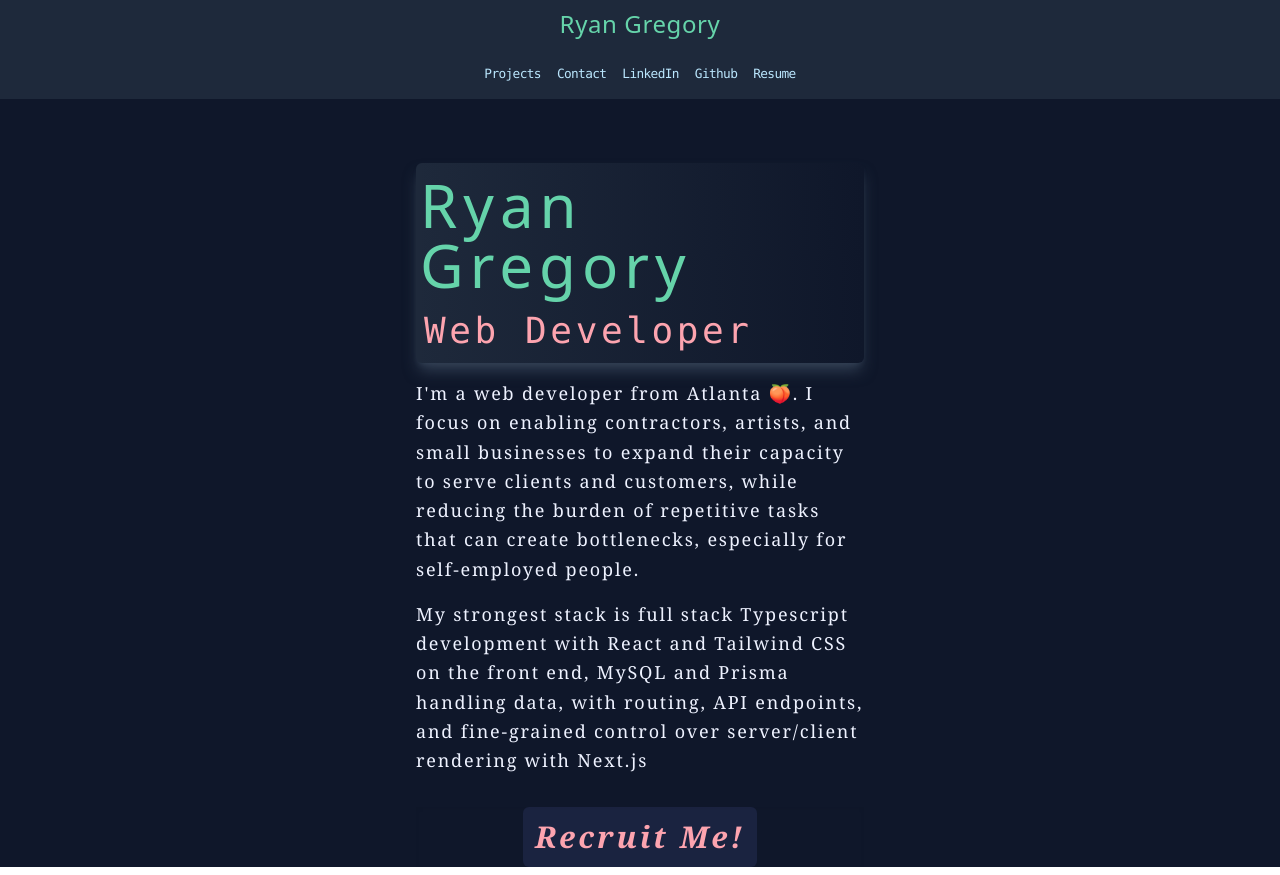
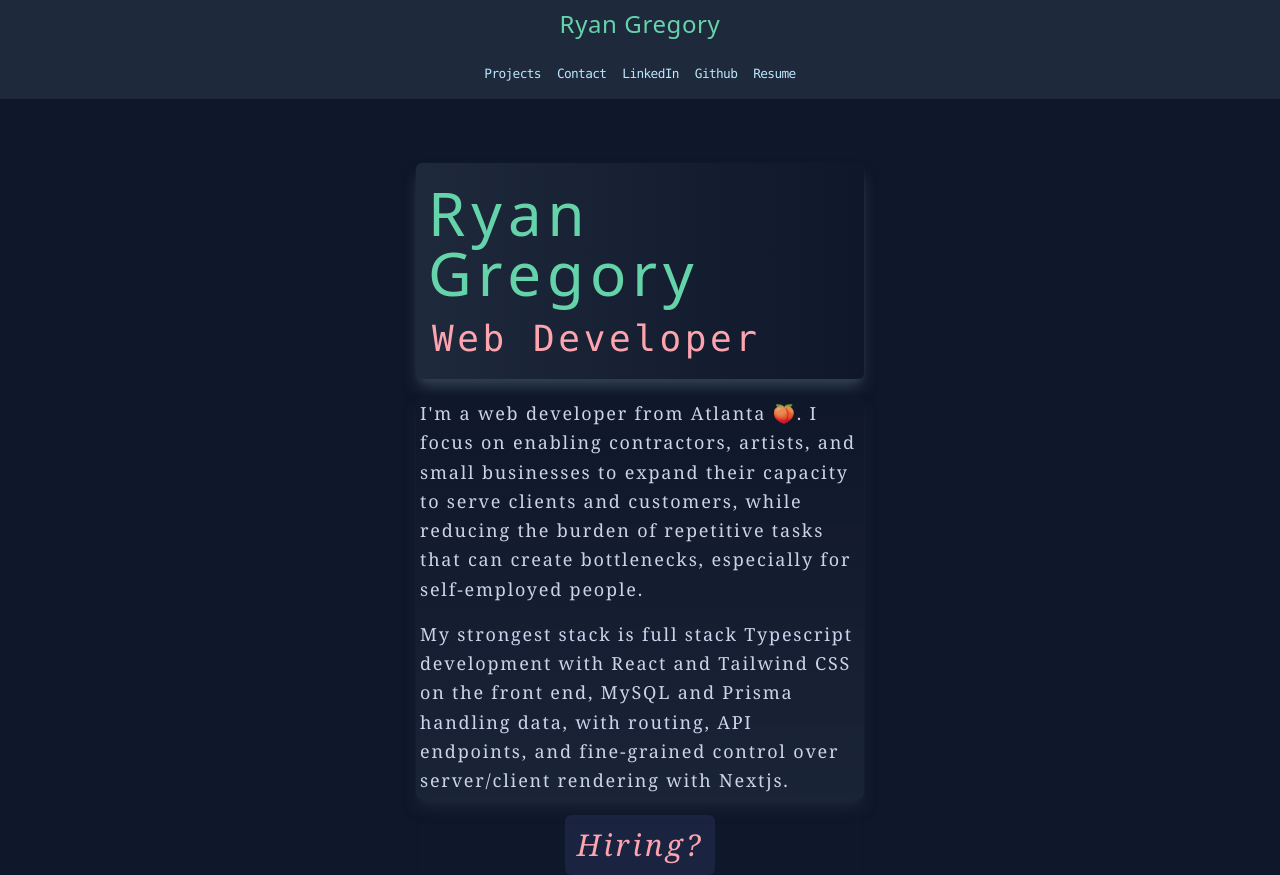
Before and after one commit to middleFiddle/portfolio, a Next.js app: page / in a window 1280 px wide. Built offline with nearby package versions, Linux system fonts and the light colour scheme.

Commit message:
improved error handling so client can mailto while I figure how to call ses successfully outside of local builds

```diff
--- a/components/CallToAction.js
+++ b/components/CallToAction.js
@@ -4,13 +4,13 @@ import Link from "next/link"
 const CallToAction = () => {
     return (
         <button
-            className="mx-auto transition-all duration-1000 easy-in-out hover:cursor-pointer  hover:bg-indigo-400 hover:bg-opacity-40 rounded-md group flex flex-col p-1 bg-opacity-10 bg-indigo-400 "
+            className="mx-auto transition-all duration-1000 easy-in-out hover:cursor-pointer  hover:bg-rose-400 hover:bg-opacity-75 rounded-md group flex flex-col p-1 bg-opacity-10 bg-indigo-400 min-w-50"
             id="contact-button"
         >
             <Link href="/contact">
                 <a>
-                    <h2 className="transition-all duration-1000 easy-in-out text-rose-300 group-hover:text-rose-400 gourp-hover:text-opacity-75 group-hover:text-4xl group-hover:underline decoration-indigo-500 group-hover:decoration-yellow-200 group-hover:decoration-opacity-25 italic text-3xl font-semibold font-serif p-2 tracking-widest capitalize">
-                        Recruit me!
+                    <h2 className="transition-all duration-1000 easy-in-out text-rose-300 group-hover:text-indigo-800  group-hover:underline decoration-indigo-300 group-hover:decoration-yellow-200 italic text-3xl font-thing font-serif p-2 tracking-widest capitalize">
+                        Hiring?
                     </h2>
                 </a>
             </Link>
--- a/components/ContactForm.tsx
+++ b/components/ContactForm.tsx
@@ -1,5 +1,5 @@
 import { appendErrors, useForm } from "react-hook-form"
-
+import Link from "next"
 import { useState } from "react"
 import { data } from "autoprefixer"
 
@@ -11,6 +11,7 @@ const ContactForm = () => {
     } = useForm()
 
     const [success, setSuccess] = useState(false)
+    const [error, setError] = useState(false)
     const [name, setName] = useState("")
     const mailText =
         "Thank you sincerely for taking the time to contact me.  If you think I may be a good candidate for your team let's do stay in touch."
@@ -37,6 +38,9 @@ const ContactForm = () => {
         if (response.status === 200) {
             setName(data.name)
             setSuccess(true)
+        } else {
+            setName(data.name)
+            setError(true)
         }
         return response
     }
@@ -47,32 +51,8 @@ const ContactForm = () => {
     return (
         <div
             id="contact-form"
-            className="container mx-auto min-w-lg max-w-lg mt-16 p-4 bg-purple-900 bg-opacity-10  shadow-2xl"
+            className="container mx-auto min-w-lg max-w-lg mt-16 p-4 bg-purple-900 bg-opacity-10 shadow-2xl"
         >
-            {success && (
-                <div className="alert alert-success shadow-lg">
-                    <div>
-                        <svg
-                            xmlns="http://www.w3.org/2000/svg"
-                            className="stroke-current flex-shrink-0 h-6 w-6"
-                            fill="none"
-                            viewBox="0 0 24 24"
-                        >
-                            <path
-                                strokeLinecap="round"
-                                strokeLinejoin="round"
-                                strokeWidth="2"
-                                d="M9 12l2 2 4-4m6 2a9 9 0 11-18 0 9 9 0 0118 0z"
-                            />
-                        </svg>
-                        <span>
-                            Thank you for your interest, {name}! You should
-                            receive my resume in your inbox shortly. I look
-                            forward to connecting with you!
-                        </span>
-                    </div>
-                </div>
-            )}
             <form
                 className="form-control flex-col space-y-4"
                 onSubmit={handleSubmit(sendIntro, showError)}
@@ -258,6 +238,75 @@ const ContactForm = () => {
                     value="Let's connect!"
                 />
             </form>
+            {success && (
+                <div className="alert alert-success shadow-lg">
+                    <div>
+                        <svg
+                            xmlns="http://www.w3.org/2000/svg"
+                            className="stroke-current flex-shrink-0 h-6 w-6"
+                            fill="none"
+                            viewBox="0 0 24 24"
+                        >
+                            <path
+                                strokeLinecap="round"
+                                strokeLinejoin="round"
+                                strokeWidth="2"
+                                d="M9 12l2 2 4-4m6 2a9 9 0 11-18 0 9 9 0 0118 0z"
+                            />
+                        </svg>
+                        <span>
+                            Thank you for your interest,{" "}
+                            <span className="text-purple-800 font-semibold">
+                                {name}
+                            </span>
+                            ! You should receive my resume in your inbox
+                            shortly. I look forward to connecting with you!
+                        </span>
+                    </div>
+                </div>
+            )}
+            {error && (
+                <div className="alert alert-error shadow-lg bg-opacity-75">
+                    <div>
+                        <svg
+                            xmlns="http://www.w3.org/2000/svg"
+                            className="stroke-current flex-shrink-0 h-6 w-6"
+                            fill="none"
+                            viewBox="0 0 24 24"
+                        >
+                            <path
+                                strokeLinecap="round"
+                                strokeLinejoin="round"
+                                strokeWidth="2"
+                                d="M9 12l2 2 4-4m6 2a9 9 0 11-18 0 9 9 0 0118 0z"
+                            />
+                        </svg>
+                        <span>
+                            Sorry,
+                            <span className="text-purple-800 font-semibold">
+                                {" "}
+                                {name}
+                            </span>
+                            {name}! Something isn{"\u0027"}t working quite right
+                            in the land of serverless! Click{" "}
+                            <a
+                                className="text-amber-100 hover:underline"
+                                href="https://drive.google.com/file/d/1gDdvISavh4uYX49qx5S9s0nY7Ve2D_Hd/view?usp=share_link"
+                            >
+                                here for my resume
+                            </a>{" "}
+                            and drop me a line at{" "}
+                            <a
+                                className="text-amber-100 hover:underline"
+                                href="mailto:ryan.middleFiddle@gmail.com"
+                            >
+                                ryan.middleFiddle@gmail.com
+                            </a>{" "}
+                            I look forward to connecting with you!
+                        </span>
+                    </div>
+                </div>
+            )}
         </div>
     )
 }
--- a/components/TitleCard.js
+++ b/components/TitleCard.js
@@ -6,10 +6,10 @@ const TitleCard = () => {
             id="title"
             className="bg-gradient-to-l font-sans mb-2 rounded-md shadow-slate-700 p-1 from-slate-900  bg-slate-800 shadow-lg "
         >
-            <h1 className="text-6xl text-emerald-300 font-thin tracking-widest flex-wrap text-opacity-90 ">
+            <h1 className="text-6xl text-emerald-300 font-thin tracking-widest flex-wrap text-opacity-90 p-2">
                 Ryan Gregory
             </h1>
-            <h1 className="text-4xl text-rose-300 font-mono font-thin indent-1 tracking-widest mt-4">
+            <h1 className="text-4xl text-rose-300 font-mono font-thin indent-1 tracking-widest pb-2 pl-2">
                 Web Developer
             </h1>
         </div>
--- a/pages/api/contact.ts
+++ b/pages/api/contact.ts
@@ -90,14 +90,14 @@ export default async function Contact(
                 name: { ...err }.message,
                 code: { ...err }.$metadata.httpStatusCode,
             }
-            res.status(err.code).send(err.name)
+            res.status(err.code).json(err.name)
         } else {
             console.log(98, { ...info })
             info = {
                 name: `Sent Resume to: ${{ ...info }.envelope.to[0]}`,
                 code: 200,
             }
-            res.status(info.code).send(info.name)
+            res.status(info.code).json(info.name)
         }
     })
 }
--- a/pages/index.js
+++ b/pages/index.js
@@ -57,7 +57,7 @@ export default function Home(
                     <TitleCard></TitleCard>
                     <div
                         id="text-box"
-                        className="font-serif text-lg leading-relaxed tracking-widest text-indigo-50"
+                        className="font-serif text-lg leading-relaxed tracking-widest text-indigo-100 text-opacity-90 bg-gradient-to-b mb-2 rounded-md shadow-slate-800 p-1 from-slate-900  bg-slate-800 shadow-lg bg-opacity-80"
                     >
                         <p>
                             I{"\u0027"}m a web developer from Atlanta 🍑. I
@@ -67,12 +67,12 @@ export default function Home(
                             repetitive tasks that can create bottlenecks,
                             especially for self-employed people.
                         </p>
-                        <p>
+                        <p className="p-0">
                             My strongest stack is full stack Typescript
                             development with React and Tailwind CSS on the front
                             end, MySQL and Prisma handling data, with routing,
                             API endpoints, and fine-grained control over
-                            server/client rendering with Next.js
+                            server/client rendering with Nextjs.
                         </p>
                     </div>
                     <div className="shadow-inner ">
--- a/styles/globals.css
+++ b/styles/globals.css
@@ -17,7 +17,7 @@
         @apply sm:hover:decoration-yellow-200;
     }
     #contact-form form > label .label-text {
-        @apply text-green-100 text-lg font-serif tracking-wider;
+        @apply text-sky-200 text-opacity-75 text-lg font-serif tracking-wider;
     }
     #contact-form form > div .label-text {
         @apply text-indigo-100;
```
Also changed, not shown: pages/contact.js (+0 -19 lines).
